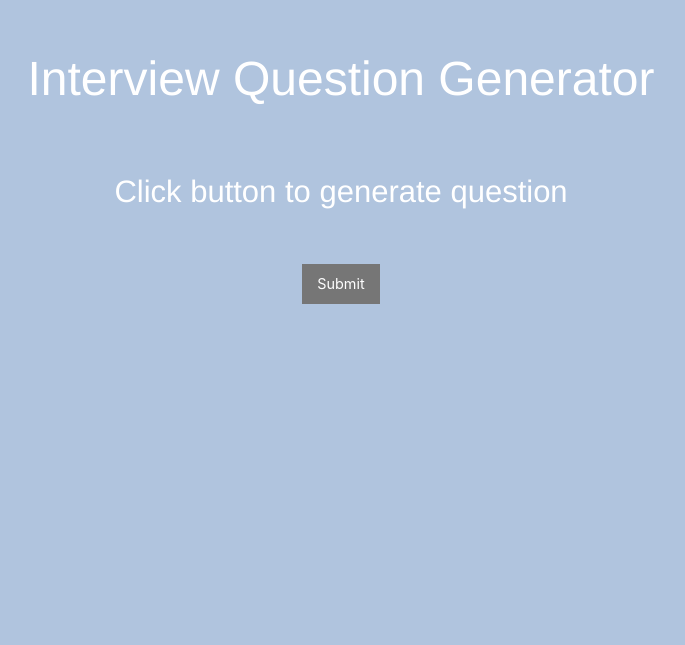
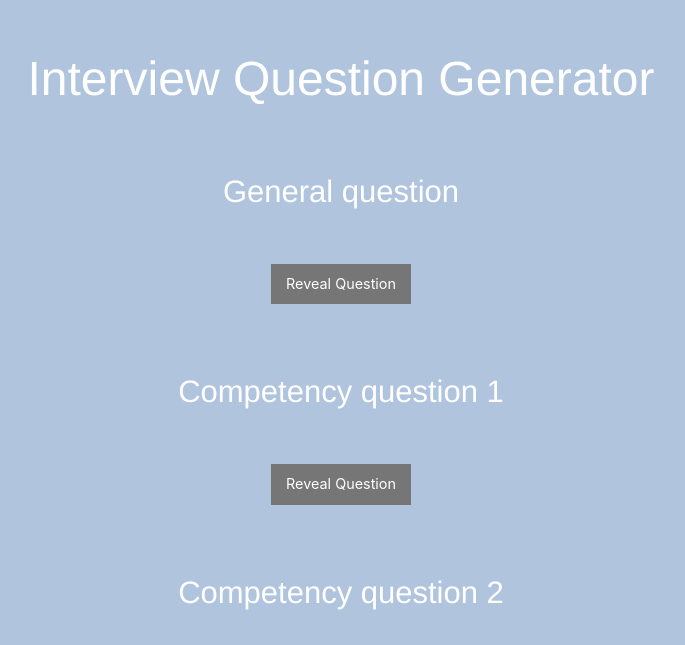
Before and after one commit to Joanneyoung01/interview-question-generator, a React (Create React App) app: page / in a window 1280 px wide. Shown: the part 155-800 px from the top of the page, without its empty margins (299-984 px from the left). Built offline with nearby package versions, Linux system fonts and the light colour scheme.

Commit message:
Add competency questions

```diff
--- a/src/App.js
+++ b/src/App.js
@@ -1,12 +1,17 @@
 import React from 'react';
 import Questions from "./components/questions.component";
 import Header from "./components/header.component";
+import Competency from './components/competency.component';
 
 function App() {
   return (
     <div className="container">
       <Header />
       <Questions />
+      <Competency name="1"/>
+      <Competency name="2"/>
+      <Competency name="3"/>
+      <div className="footer">Intended for education purposes only</div>
     </div>
 
   );
--- /dev/null
+++ b/src/components/competency.component.js
@@ -0,0 +1,66 @@
+import React from 'react';
+
+export default class Competency extends React.Component{
+
+  constructor(){
+    super();
+    this.onSubmit = this.onSubmit.bind(this);
+    this.array = [
+      "Describe a situation in which you led a team.",
+      "Give an example of a time you handled conflict in the workplace.",
+      "How do you maintain good working relationships with your colleagues?",
+      "Tell me about a big decision you've made recently. How did you go about it?",
+      "What has been your biggest achievement to date?",
+      "Describe a project where you had to use different leadership styles to reach your goal.",
+      "Tell me about a time when your communication skills improved a situation.",
+      "How do you cope in adversity?",
+      "Give me an example of a challenge you faced in the workplace and tell me how you overcame it.",
+      "Tell me about a time when you showed integrity and professionalism.",
+      "How do you influence people in a situation with conflicting agendas?",
+      "Give an example of a situation where you solved a problem in a creative way.",
+      "Tell me about a time that you made a decision and then changed your mind.",
+      "Describe a situation where you were asked to do something that you'd never attempted previously.",
+      "Tell me about a time when you achieved success even when the odds were stacked against you."
+    ]
+    this.state = {
+      question: '',
+     }
+  }
+
+  componentDidMount = () => {
+    this.randomizer();
+  }
+
+  randomizer(){
+    var randomElement = this.array[Math.floor(Math.random() * this.array.length)];
+
+    this.setState({
+      question: randomElement
+    });
+
+    return randomElement
+  }
+
+  onSubmit(event){
+    event.preventDefault();
+    var question = this.randomizer()
+    console.log(question)
+    var output = document.getElementById(`output-text-competency-${this.props.name}`)
+    output.innerHTML = question
+  }
+
+  render(){
+    return (
+      <div className="grid-container fluid">
+        <div className="grid-x">
+          <h3 className="question subheader cell text-center">Competency question {this.props.name}</h3>
+          <form className="cell text-center" onSubmit={this.onSubmit}>
+            <input className="button secondary expand text-center btn btn-light" type="submit" value="Reveal Question"/>
+            <div className="text-center" id={`output-text-competency-${this.props.name}`}></div>
+          </form>
+        </div>
+      </div>
+    );
+  }
+
+}
--- a/src/components/header.component.js
+++ b/src/components/header.component.js
@@ -8,8 +8,7 @@ export default class Header extends React.Component{
     return (
       <div className="grid-container fluid">
         <div className="grid-x">
-          <h1 class="header subheader cell text-center">Interview Question Generator</h1>
-          <h3 class="question subheader cell text-center">Click button to generate question</h3>
+          <h1 className="header subheader cell text-center">Interview Question Generator</h1>
         </div>
       </div>
     );
--- a/src/components/questions.component.js
+++ b/src/components/questions.component.js
@@ -53,8 +53,9 @@ export default class Questions extends React.Component{
     return (
       <div className="grid-container fluid">
         <div className="grid-x">
+          <h3 className="question subheader cell text-center">General question</h3>
           <form className="cell text-center" onSubmit={this.onSubmit}>
-            <input className="button secondary expand text-center btn btn-light" type="submit" value="Submit"/>
+            <input className="button secondary expand text-center btn btn-light" type="submit" value="Reveal Question"/>
             <div className="text-center" id ="output-text"></div>
           </form>
         </div>
```
Also changed, not shown: 1 other file (tests, documents, lock files or other folders).
